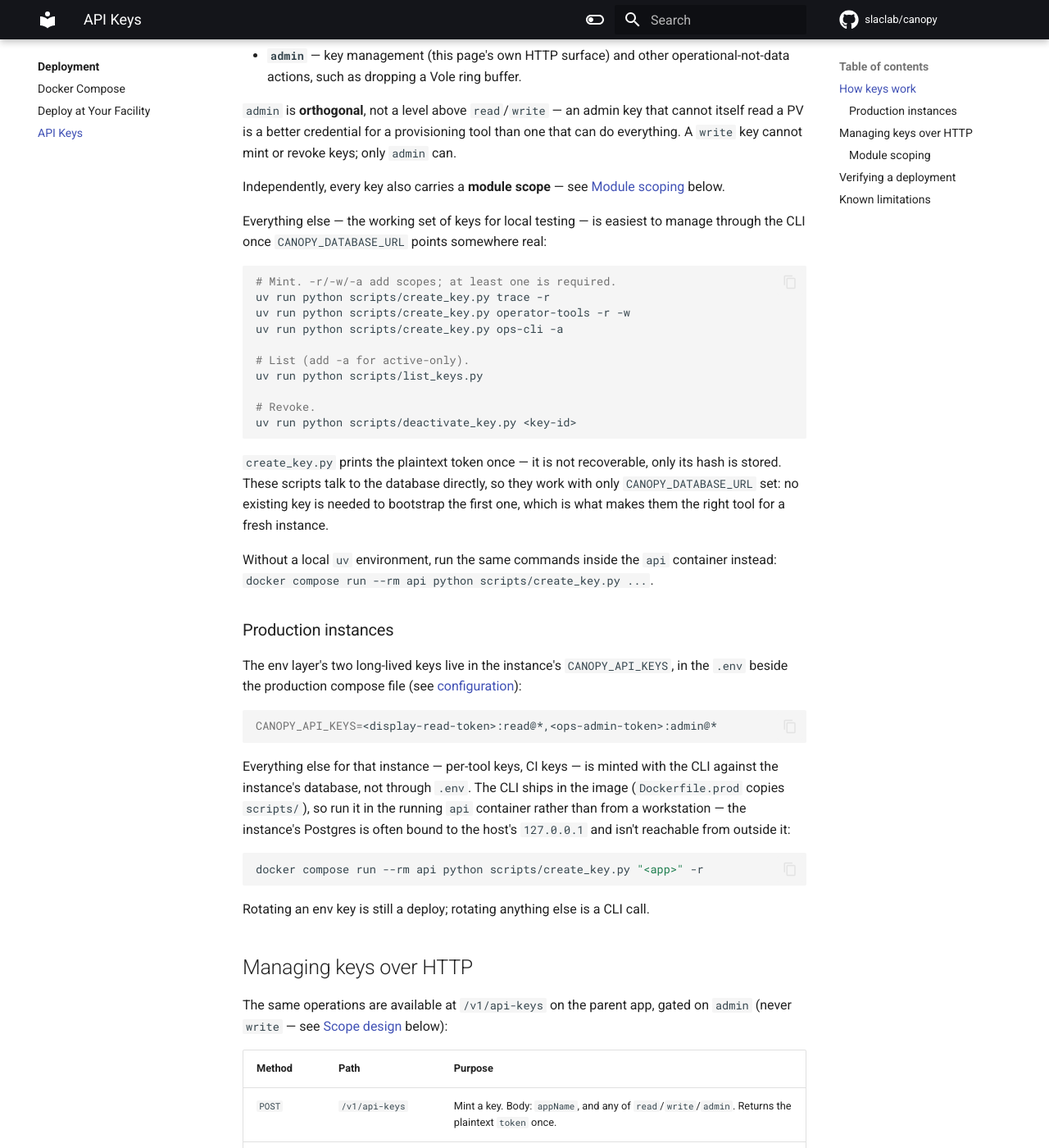
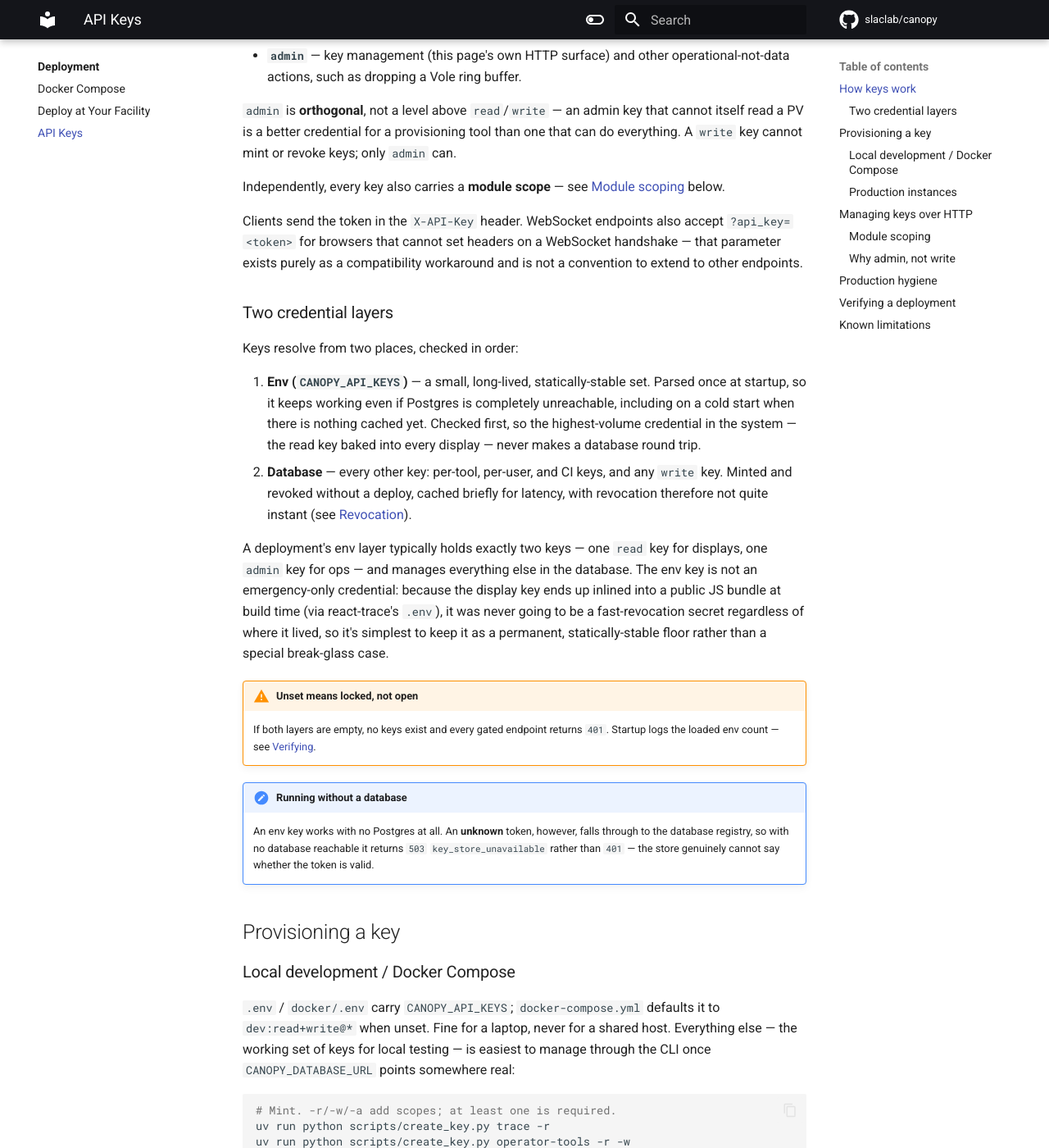
Before and after one commit to slaclab/canopy, an MkDocs documentation site: the page built from docs/deployment/api-keys.md, in a window 1280 px wide and 1400 px high, scrolled down 449 px. Shown: the whole window at 82% size. Built offline with MkDocs 1.6.1 and Material for MkDocs 9.7.7, drawn with Linux system fonts in a browser that asks for light colours; comment, search, counter and statistics services are not loaded; some of the changed text lies outside the part shown.

Commit message:
Docs and example config files

````diff
--- a/docs/deployment/api-keys.md
+++ b/docs/deployment/api-keys.md
@@ -23,6 +23,49 @@ can.
 Independently, every key also carries a **module scope** — see
 [Module scoping](#module-scoping) below.
 
+Clients send the token in the `X-API-Key` header. WebSocket endpoints also
+accept `?api_key=<token>` for browsers that cannot set headers on a WebSocket
+handshake — that parameter exists purely as a compatibility workaround and is
+not a convention to extend to other endpoints.
+
+### Two credential layers
+
+Keys resolve from two places, checked in order:
+
+1. **Env (`CANOPY_API_KEYS`)** — a small, long-lived, statically-stable set.
+   Parsed once at startup, so it keeps working even if Postgres is completely
+   unreachable, including on a cold start when there is nothing cached yet.
+   Checked first, so the highest-volume credential in the system — the read
+   key baked into every display — never makes a database round trip.
+2. **Database** — every other key: per-tool, per-user, and CI keys, and any
+   `write` key. Minted and revoked without a deploy, cached briefly for
+   latency, with revocation therefore not quite instant (see
+   [Revocation](#revocation)).
+
+A deployment's env layer typically holds exactly two keys — one `read` key for
+displays, one `admin` key for ops — and manages everything else in the
+database. The env key is not an emergency-only credential: because the display
+key ends up inlined into a public JS bundle at build time (via react-trace's
+`.env`), it was never going to be a fast-revocation secret regardless of where
+it lived, so it's simplest to keep it as a permanent, statically-stable floor
+rather than a special break-glass case.
+
+!!! warning "Unset means locked, not open"
+    If both layers are empty, no keys exist and every gated endpoint returns
+    `401`. Startup logs the loaded env count — see [Verifying](#verifying-a-deployment).
+
+!!! note "Running without a database"
+    An env key works with no Postgres at all. An **unknown** token, however,
+    falls through to the database registry, so with no database reachable it
+    returns `503` `key_store_unavailable` rather than `401` — the store
+    genuinely cannot say whether the token is valid.
+
+## Provisioning a key
+
+### Local development / Docker Compose
+
+`.env` / `docker/.env` carry `CANOPY_API_KEYS`; `docker-compose.yml` defaults it
+to `dev:read+write@*` when unset. Fine for a laptop, never for a shared host.
 Everything else — the working set of keys for local testing — is easiest to
 manage through the CLI once `CANOPY_DATABASE_URL` points somewhere real:
 
@@ -134,6 +177,54 @@ A key that resolves but isn't scoped to the module a route belongs to gets
 scope check, so an out-of-scope, no-access key is still reported as
 out-of-scope, not out-of-read.
 
+### Why `admin`, not `write`
+
+A key can be restricted to one or more mounted sub-apps — `mole`, `hare`,
+`raccoon`, `vole`, `fox`, `beaver`, `squirrel`, `magpie`, `jobs`, `converter`
+— or `core`, for the parent app's own routes (`/health`, `/v1/api-keys`).
+Minting a key via the CLI or `POST /v1/api-keys` without naming any modules
+grants every module, an explicit default of `["*"]` at that layer. There is no
+such default for the env layer — see below.
+
+This constrains which **surface** a key can call, not which **data** it can
+see through that surface — a `squirrel`-scoped key can reach every route
+`squirrel` exposes, the same as an unscoped key would. Facility-level data
+scoping is a separate, Squirrel-side mechanism and is not expressible here.
+
+Set it with `-m`/`--module` (repeatable) on `scripts/create_key.py`, or the
+`modules` field on `POST /v1/api-keys`:
+
+```bash
+uv run python scripts/create_key.py trace -r -m fox -m vole
+```
+
+```bash
+curl -X POST -H "X-API-Key: <admin-token>" -H "Content-Type: application/json" \
+  -d '{"appName": "trace", "read": true, "modules": ["fox", "vole"]}' \
+  http://localhost:<API_PORT>/v1/api-keys
+```
+
+For an env-layer key, the `@<module>[+<module>]` suffix is **required** — an
+entry with no `@` at all is skipped as malformed, the same as an empty token.
+Use `@*` for every module:
+
+```bash
+CANOPY_API_KEYS="trace:read@fox+vole,ops:admin@*"
+```
+
+A key that resolves but isn't scoped to the module a route belongs to gets
+`403` `insufficient_module_access` — checked before the `read`/`write`/`admin`
+scope check, so an out-of-scope, no-access key is still reported as
+out-of-scope, not out-of-read.
+
+Revoking an **env** key is a deploy, same as rotation: the practical exposure
+window is the length of your deploy pipeline.
+
+## Production hygiene
+
+Before declaring an instance provisioned:
+
+- [ ] `CANOPY_API_KEYS` does **not** contain the `dev:read+write@*` default.
 - [ ] Tokens are freshly generated per instance — not shared between DEV and a
       facility, and not shared with another SLAC app.
 - [ ] Only one `admin` key exists in the env layer (for ops), and it is not
````
